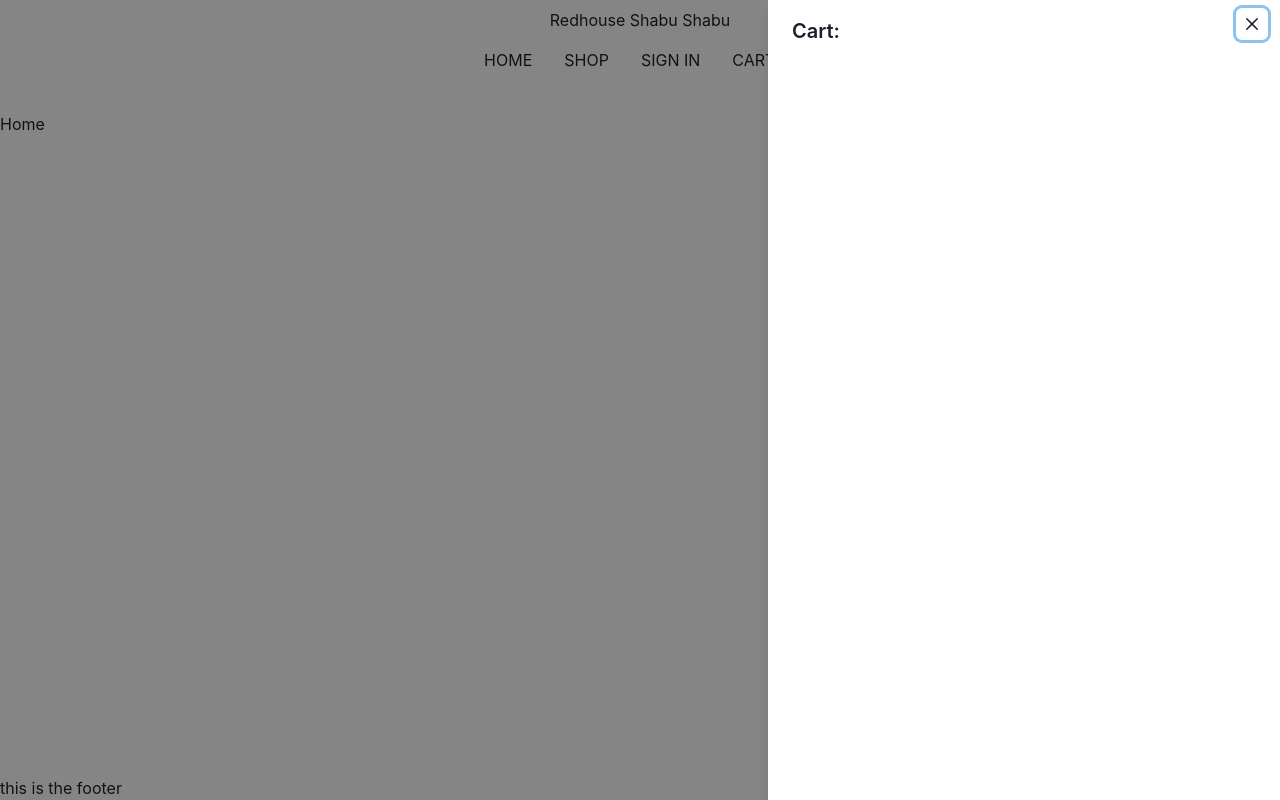
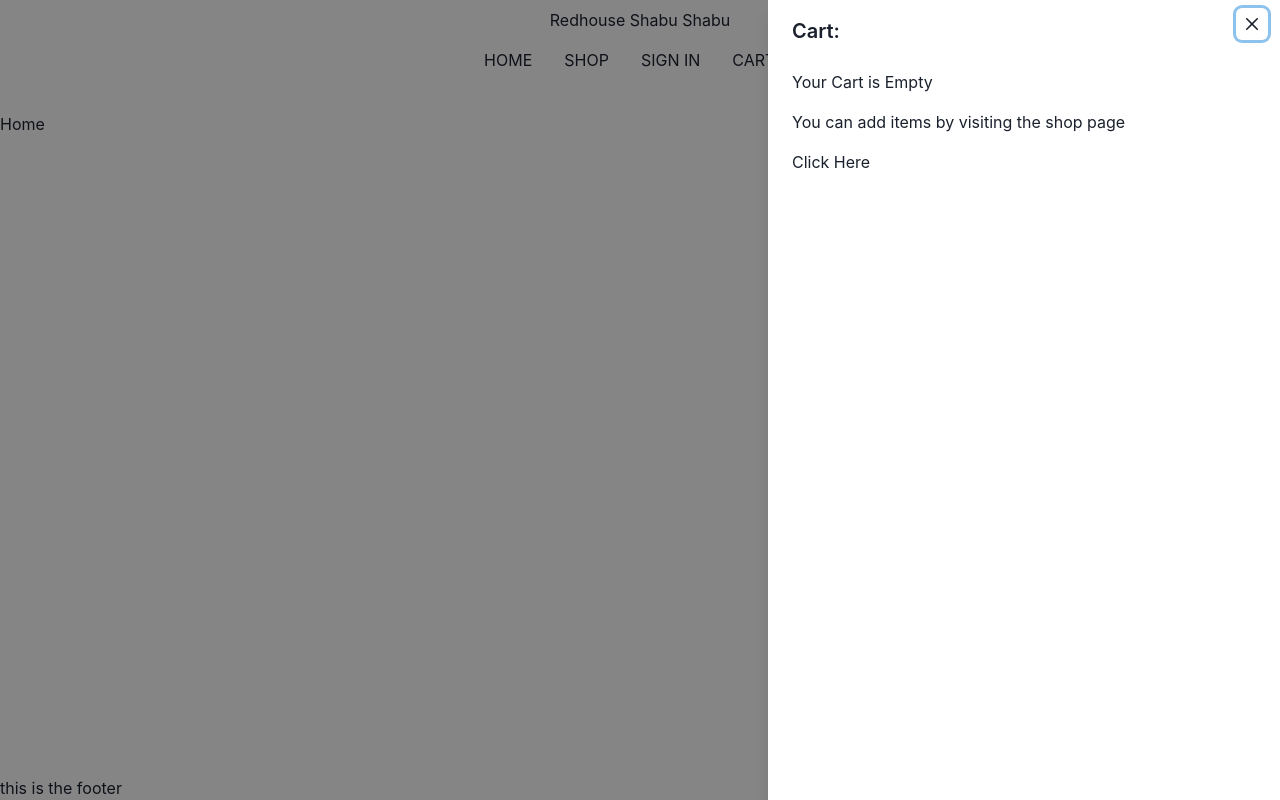
Before and after one commit to JonathanJuayong/redhouse-shabu-shabu, a Next.js app: page / in a window 1280 px wide. Both pictures are taken after a click on the button "cart trigger". Built offline with nearby package versions, Linux system fonts and the light colour scheme.

Commit message:
added empty cart state

```diff
--- a/components/Cart/CartItemContainer.tsx
+++ b/components/Cart/CartItemContainer.tsx
@@ -1,3 +1,5 @@
+import { Grid, Text } from "@chakra-ui/react";
+import Link from "next/link";
 import { useContext } from "react";
 import { GlobalContext } from "../../lib/context";
 import CartItem from "./CartItem";
@@ -6,17 +8,29 @@
 
 const CartItemContainer: React.FC<CartItemContainerProps> = () => {
   const { state } = useContext(GlobalContext);
+  const cartCount = state.cart.length;
   return (
+    <Grid gap="1em">
+      {cartCount === 0 ? (
         <>
-      {state.cart.map((item) => (
+          <Text as="h3">Your Cart is Empty</Text>
+          <Text as="p">You can add items by visiting the shop page</Text>
+          <Link href="/shop">
+            <a>Click Here</a>
+          </Link>
+        </>
+      ) : (
+        state.cart.map((item) => (
           <CartItem
             key={item.code}
             code={item.code}
             name={item.name}
             total={item.total}
+            imageURL={item.imageURL}
           />
-      ))}
-    </>
+        ))
+      )}
+    </Grid>
   );
 };
 
```
Lines whose indentation alone changed are shown as unchanged.
